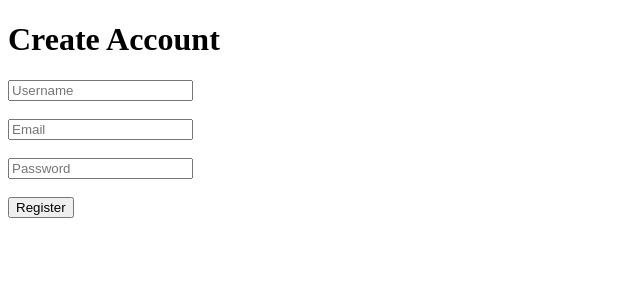
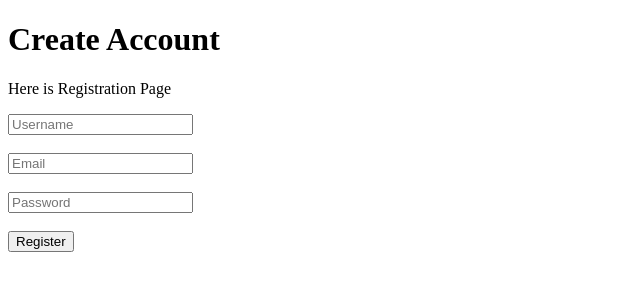
Before and after one commit to CynthiaGihozo12345/WebApp-Project, a website: page public/register.html in a window 1280 px wide. Shown: the whole page, without its empty margins (0-640 px from the left). Drawn offline with Linux system fonts and the light colour scheme.

```diff
--- a/public/register.html
+++ b/public/register.html
@@ -5,6 +5,7 @@
 </head>
 <body>
     <h1>Create Account</h1>
+    <p> Here is Registration  Page</p>
 
     <form action="/register" method="POST">
         <input type="text" name="username"
```
